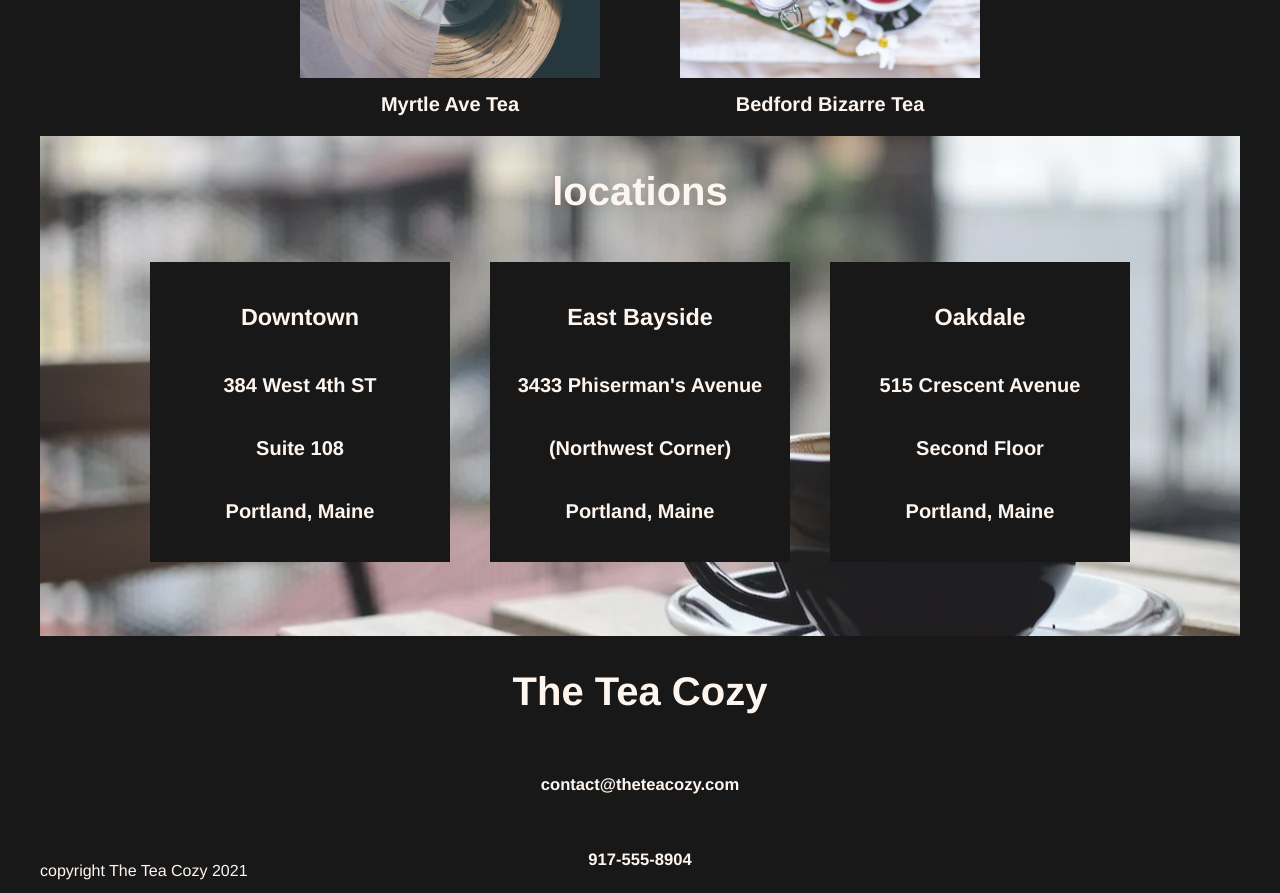
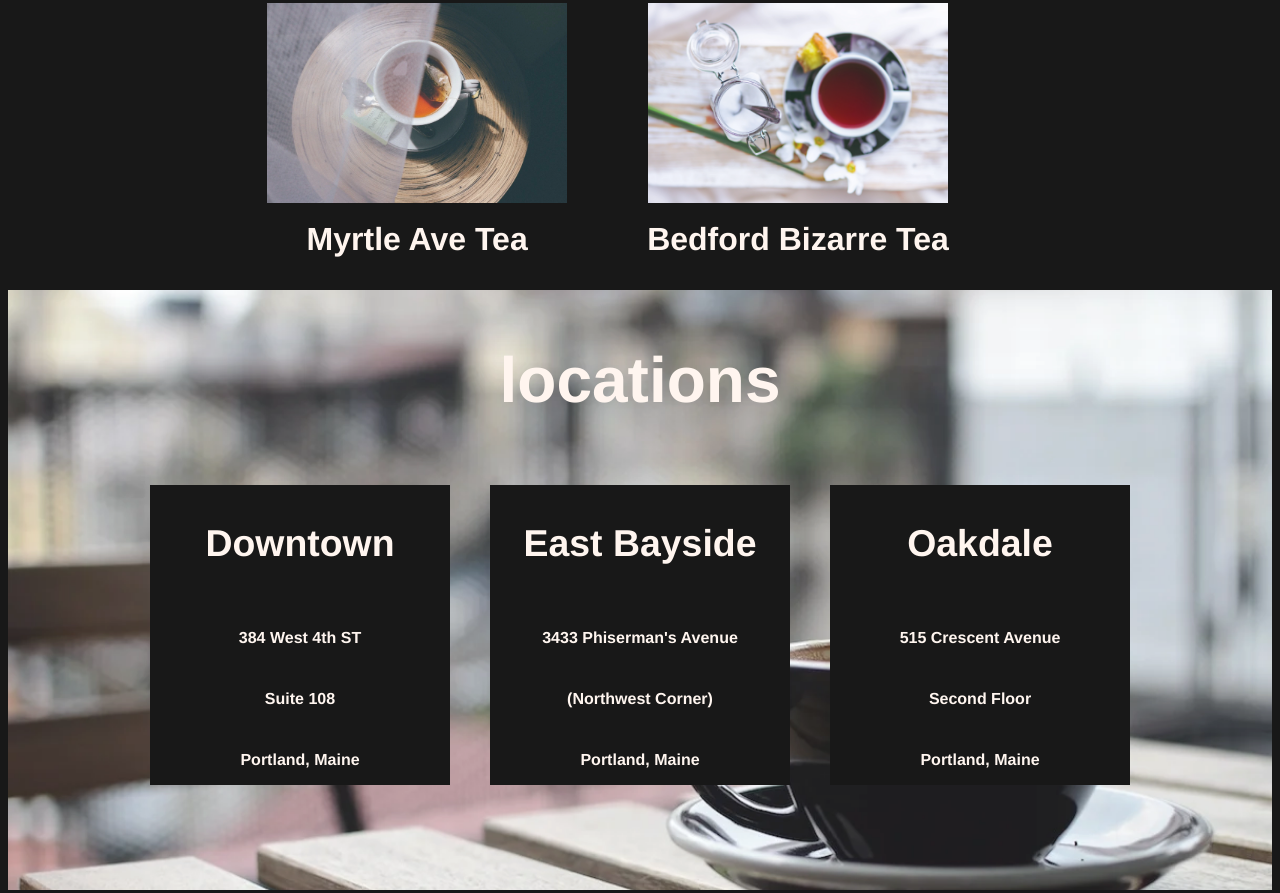
Before and after one commit to MarcherLord/teaCozy, a plain HTML site: page index.html in a window 1280 px wide. Shown: the part 1349-2242 px from the top of the page. Drawn offline with Linux system fonts and the light colour scheme.

Commit message:
fixed overspill on cards elements

```diff
--- a/index.html
+++ b/index.html
@@ -8,7 +8,7 @@
 	<body>
     <div class = banner>
 		    <header class = flexItem>
-          <h1>Tea Cozy</h1>
+          <img src = 'assets\img-tea-cozy-logo.webp' alt = 'Tea Cozy Logo' class = 'logo'>
 		    </header>
 		    <nav>
           <ul class = flexItem>
@@ -27,7 +27,7 @@
       </div>
       <h2>Tea of the Month</h2>
       <h4>What's Steeping at The Tea Cozy<h4>
-      <article class = 'teaOfTheMonth' id ='featuredTea'>
+      <section class = 'teaOfTheMonth' id ='featuredTea'>
         <figure>
           <img src = 'assets/img-berryblitz.webp'>
           <figcaption>Fall Berry Blitz Tea</figcaption>
@@ -48,8 +48,8 @@
           <img src = 'assets\img-bedford-bizarre.webp'>
           <figcaption>Bedford Bizarre Tea</figcaption>
         </figure>
-      </article>
-        <article class = 'locations' id = 'locations'>
+      </section>
+        <section class = 'locations' id = 'locations'>
             <div class = 'title'>
               <h2>locations<h2>
             </div>
@@ -73,7 +73,7 @@
 	              <p>Portland, Maine</p>
 	            </div>
           </div>
-        </article>
+        </section>
      <div class = 'contact'>
        <h2>The Tea Cozy</h2>
        <h5>contact@theteacozy.com</h5>
--- a/style.css
+++ b/style.css
@@ -1,6 +1,6 @@
 html {
   font-family: Helvetica;
-  font-size 22px;
+  font-size 16px;
   color: seashell;
   background-color: black;
   opacity: 0.9;
@@ -15,12 +15,21 @@ a {
   text-decoration: none;
 }
 
+p {
+  font-size: 0.5em;
+}
+
 h2 {
   font-size: 2em;
 }
 
 h4 {
-  font-size: 1.25em;
+  font-size: 2em;
+}
+
+.logo {
+  height: 6em;
+  width: 15em;
 }
 
 .banner {
@@ -76,7 +85,7 @@ img {
 
 
 .locations {
-  height: 500px;
+  height: 600px;
   width: auto;
   background-image: url('assets/img-locations-background.webp');
   background-position: center;
@@ -99,8 +108,8 @@ img {
 
 .adress {
   flex-direction: column;
-  display: inline-flex;
-  justify-content: center;
+  display: flex;
+  justify-content: space-between;
   align-items: center;
   background-color: black;
   height: 300px;
```
Lines whose indentation alone changed are shown as unchanged.
